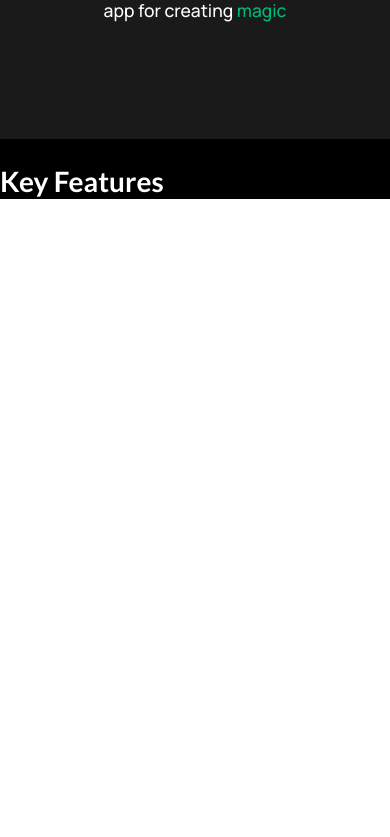
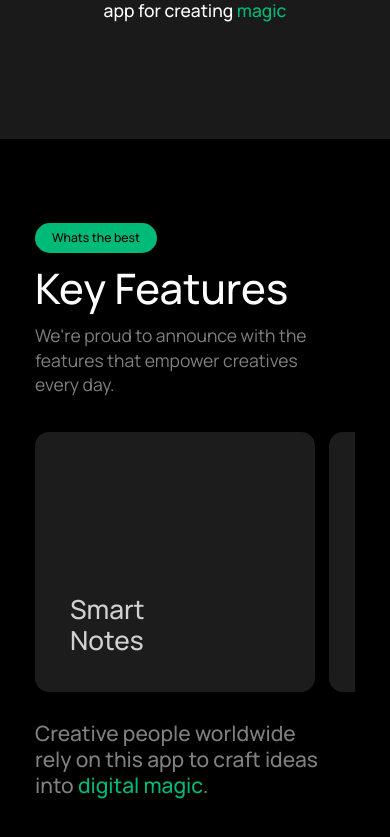
Before and after one commit to Moyo-Made/cirri-note, a Next.js app: page / in a window 390 px wide. Shown: the part 1271-2108 px from the top of the page. Before the commit the page ends 1470 px from the top, so only its background shows below. Built offline with nearby package versions, Linux system fonts and the light colour scheme.

Commit message:
feat: added features section

```diff
--- a/components/Creators.tsx
+++ b/components/Creators.tsx
@@ -4,7 +4,7 @@ const Creators = () => {
 	return (
 		<div className="flex justify-center bg-black">
 			<div className="w-full bg-[#FFFFFF1A]">
-				<div className="w-full flex flex-col gap-16 justify-center items-center h-[610px] md:max-w-[1280px] md:h-[900px] font-manrope">
+				<div className="w-full flex flex-col gap-16 justify-center items-center h-[610px]  md:h-[900px] font-manrope">
 					<span className="text-white font-medium text-2xl md:text-5xl md:leading-13">
 						An extraordinary note <br /> for{" "}
 						<span className="text-[#00BB77]">makers, creators..</span>
--- a/components/Features.tsx
+++ b/components/Features.tsx
@@ -1,11 +1,84 @@
 import React from "react";
 
+interface FeatureCardProps {
+	className?: string;
+	title?: string;
+}
+
+const FeatureCard: React.FC<FeatureCardProps> = ({
+	className = "",
+	title = "Feature Name",
+}) => (
+	<div
+		className={`bg-[#1C1C1C] rounded-2xl p-10 flex items-end w-[280px] h-[260px] lg:w-[388px] lg:h-[320px] ${className}`}
+	>
+		<span className="text-[#FFFFFFCC] text-3xl font-medium max-w-[112px]">
+			{title}
+		</span>
+	</div>
+);
+
 const Features = () => {
+	const featuresData = [
+		{ id: 1, title: "Smart Notes" },
+		{ id: 2, title: "AI Writing Assistant" },
+		{ id: 3, title: "Cloud Sync" },
+		{ id: 4, title: "Voice Recording" },
+		{ id: 5, title: "Team Collaboration" },
+		{ id: 6, title: "Advanced Search" },
+	];
 	return (
 		<div className="w-full flex justify-center font-manrope bg-black">
-			<div className="w-full md:max-w-[1280px] md:h-[20001px] md:pt-[160px] md:px-10 ">
-				<div className="bg-[#00BB77] md:w-[120px] md:h-[30px] rounded-full"></div>
-				<h1 className="text-white">Key Features</h1>
+			<div className="w-full pt-24 md:pt-40 px-10">
+				<div className="flex flex-col space-y-4 ">
+					<div className="bg-[#00BB77] text-black text-sm font-medium flex justify-center items-center max-w-[122px] h-[30px] rounded-full">
+						Whats the best
+					</div>
+					<span className="text-white text-5xl lg:text-6xl xl:text-7xl font-medium ">
+						Key Features
+					</span>
+					<span className="text-[#FFFFFF80] text-xl max-w-[280px] md:max-w-[380px]">
+						We&apos;re proud to announce with the features that empower
+						creatives every day.
+					</span>
+				</div>
+
+				<div className="lg:grid lg:grid-cols-12 lg:grid-rows-9 lg:gap-3 pt-10 lg:pt-16 flex flex-col lg:flex-none gap-4">
+					{/* Mobile: Horizontal scroll container for cards */}
+					<div className="flex overflow-x-auto gap-4 pb-4 lg:hidden">
+						{featuresData.map((feature) => (
+							<FeatureCard
+								key={feature.id}
+								className="flex-shrink-0"
+								title={feature.title}
+							/>
+						))}
+					</div>
+
+					{/* Desktop: Grid layout - hidden on mobile */}
+					<div className="hidden lg:contents">
+						<FeatureCard className="col-span-4 row-span-2 col-start-1 row-start-1" />
+						<FeatureCard className="col-span-4 row-span-2 col-start-9 row-start-1" />
+						<FeatureCard className="col-span-4 row-span-2 col-start-5 row-start-3" />
+						<div className="col-span-6 row-span-2 col-start-1 row-start-5 flex items-center max-w-[650px]">
+							<span className="text-4xl lg:text-5xl text-[#FFFFFF80] font-medium leading-tight pl-10">
+								Creative people worldwide rely on this app to craft ideas into{" "}
+								<span className="text-[#00BB77]">digital magic</span>.
+							</span>
+						</div>
+						<FeatureCard className="col-span-4 row-span-2 col-start-9 row-start-5" />
+						<FeatureCard className="col-span-4 row-span-2 col-start-1 row-start-7" />
+						<FeatureCard className="col-span-4 row-span-2 col-start-5 row-start-7" />
+					</div>
+
+					{/* Mobile: Text below cards */}
+					<div className="md:hidden max-w-[298px] pb-28">
+						<span className="text-2xl text-[#FFFFFF80] font-medium leading-tight">
+							Creative people worldwide rely on this app to craft ideas into{" "}
+							<span className="text-[#00BB77]">digital magic</span>.
+						</span>
+					</div>
+				</div>
 			</div>
 		</div>
 	);
--- a/components/Navbar.tsx
+++ b/components/Navbar.tsx
@@ -38,7 +38,7 @@ const Navbar = () => {
 				bannerVisible ? "translate-y-0" : "md:-translate-y-[40px]"
 			}`}
 		>
-			<div className="w-full flex justify-between md:justify-between items-center h-[64px] md:max-w-[1280px] md:h-[104px] md:py-6  px-4 sm:px-6 md:px-10 p-4 md:p-0 sticky backdrop-blur-2xl">
+			<div className="w-full flex justify-between md:justify-between items-center h-[64px] md:h-[104px] md:py-6  px-4 sm:px-6 md:px-10 p-4 md:p-0 sticky backdrop-blur-2xl">
 				<Image
 					src="/Logo.svg"
 					alt="CirriNote"
```
